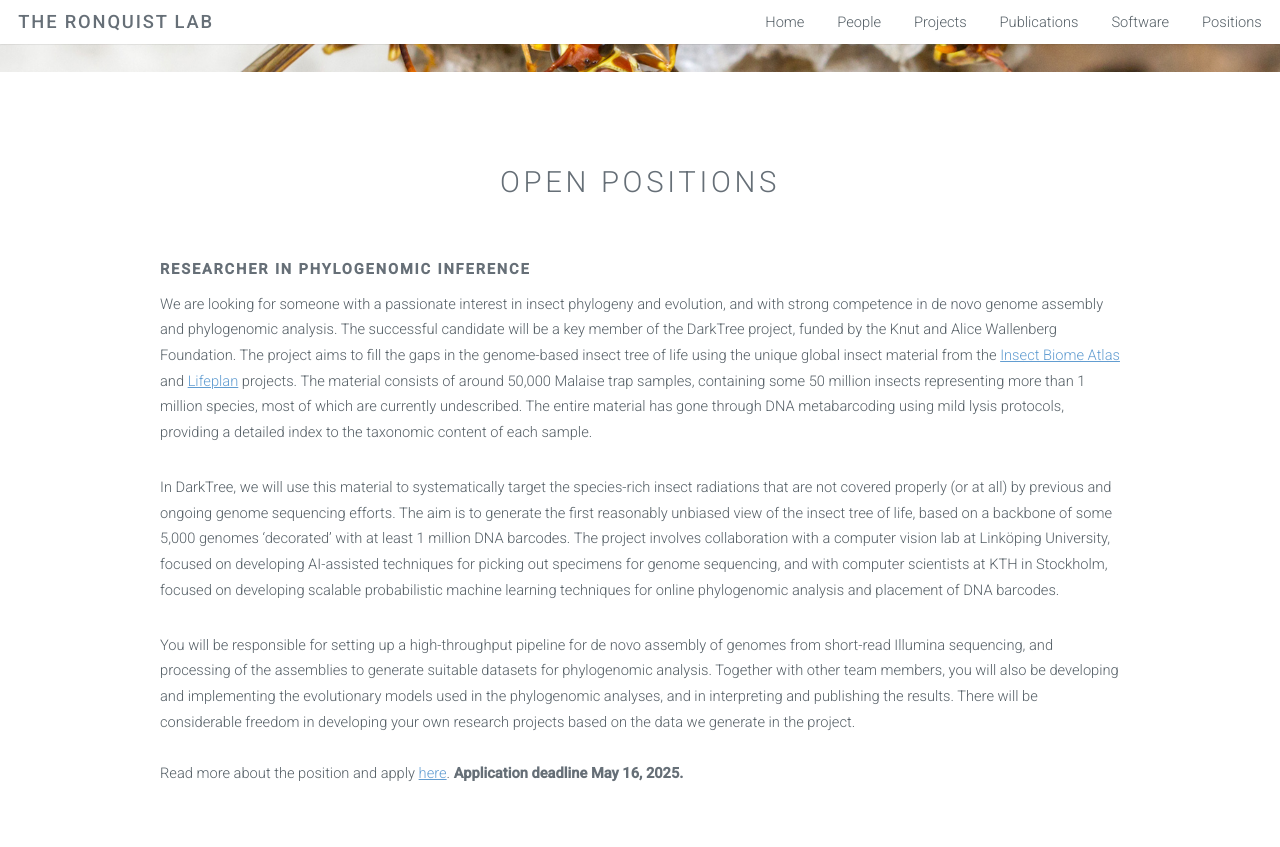
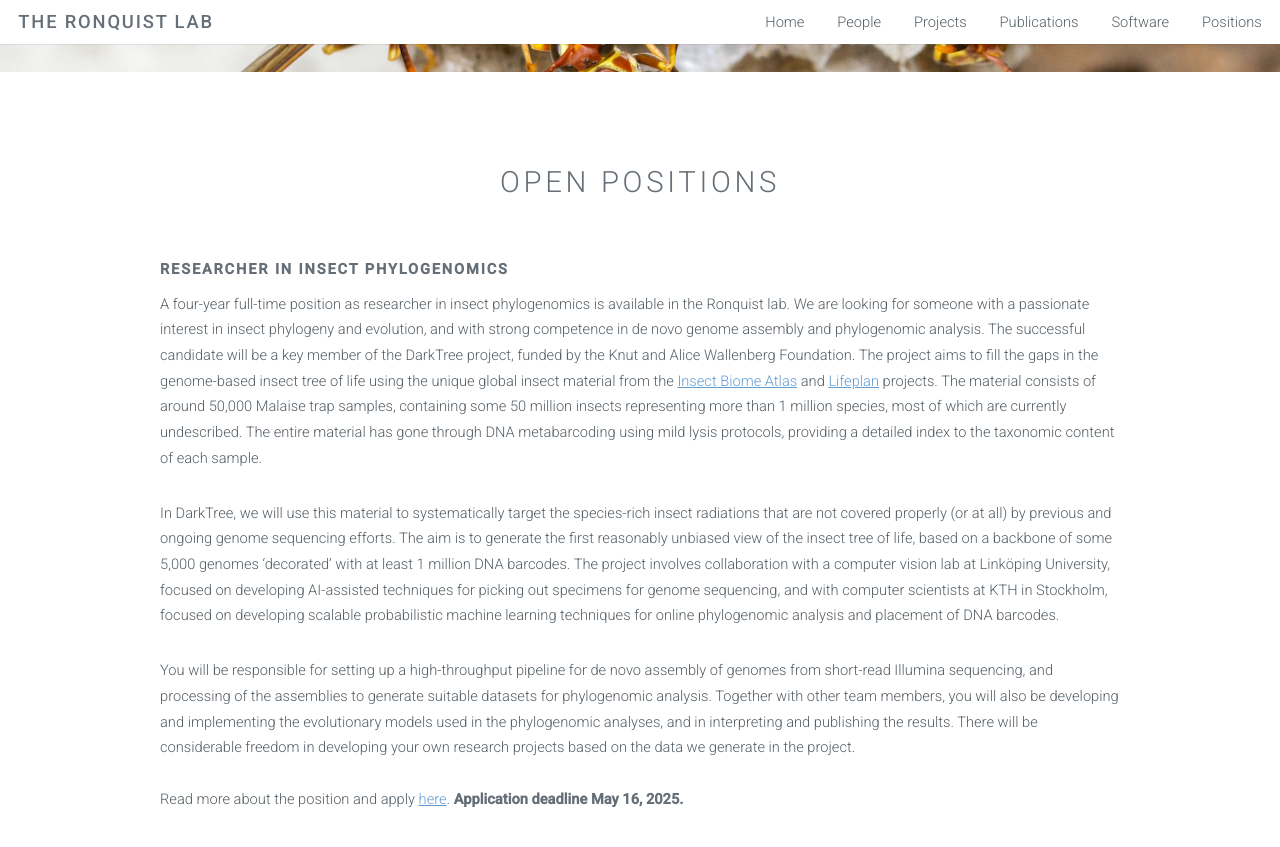
Before and after one commit to ronquistlab/ronquistlab.github.io, a Jekyll site: the page built from positions.html, in a window 1280 px wide and 900 px high, scrolled down 383 px. Shown: the top 847 px of the window. Built offline with Jekyll 4.4.1, drawn with Linux system fonts in a browser that asks for light colours.

Commit message:
Updated the job ad

```diff
--- a/positions.html
+++ b/positions.html
@@ -15,9 +15,9 @@ layout: default
 
 <!--      <br/><br/><br/>  -->
 
-        <h1><strong>Researcher in phylogenomic inference</strong></h1>
+        <h1><strong>Researcher in insect phylogenomics</strong></h1>
 
-        <p> We are looking for someone with a passionate interest in insect phylogeny and evolution, and with strong competence in de novo genome assembly and phylogenomic analysis. The successful candidate will be a key member of the DarkTree project, funded by the Knut and Alice Wallenberg Foundation. The project aims to fill the gaps in the genome-based insect tree of life using the unique global insect material from the <a href="https://www.insectbiomeatlas.org/">Insect Biome Atlas</a> and <a href="https://www.helsinki.fi/en/projects/lifeplan">Lifeplan</a> projects. The material consists of around 50,000 Malaise trap samples, containing some 50 million insects representing more than 1 million species, most of which are currently undescribed. The entire material has gone through DNA metabarcoding using mild lysis protocols, providing a detailed index to the taxonomic content of each sample.
+        <p> A four-year full-time position as researcher in insect phylogenomics is available in the Ronquist lab. We are looking for someone with a passionate interest in insect phylogeny and evolution, and with strong competence in de novo genome assembly and phylogenomic analysis. The successful candidate will be a key member of the DarkTree project, funded by the Knut and Alice Wallenberg Foundation. The project aims to fill the gaps in the genome-based insect tree of life using the unique global insect material from the <a href="https://www.insectbiomeatlas.org/">Insect Biome Atlas</a> and <a href="https://www.helsinki.fi/en/projects/lifeplan">Lifeplan</a> projects. The material consists of around 50,000 Malaise trap samples, containing some 50 million insects representing more than 1 million species, most of which are currently undescribed. The entire material has gone through DNA metabarcoding using mild lysis protocols, providing a detailed index to the taxonomic content of each sample.
 
         <p> In DarkTree, we will use this material to systematically target the species-rich insect radiations that are not covered properly (or at all) by previous and ongoing genome sequencing efforts. The aim is to generate the first reasonably unbiased view of the insect tree of life, based on a backbone of some 5,000 genomes ‘decorated’ with at least 1 million DNA barcodes. The project involves collaboration with a computer vision lab at Linköping University, focused on developing AI-assisted techniques for picking out specimens for genome sequencing, and with computer scientists at KTH in Stockholm, focused on developing scalable probabilistic machine learning techniques for online phylogenomic analysis and placement of DNA barcodes.
 
```
